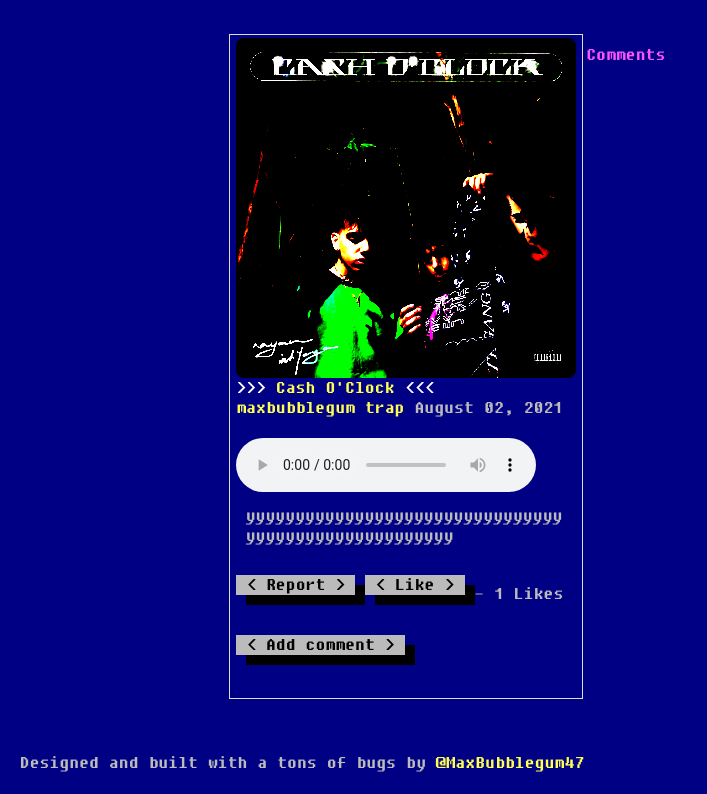
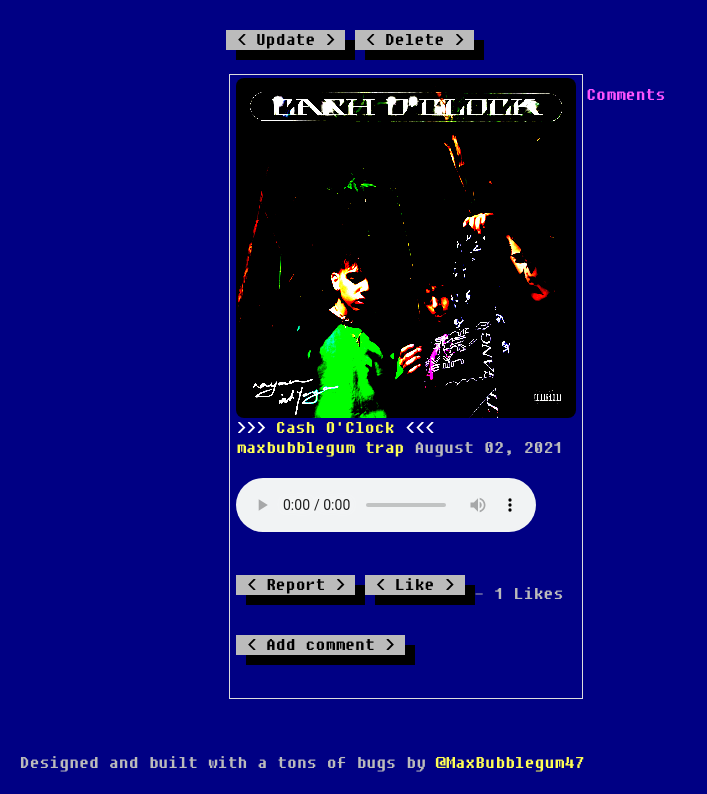
Before and after one commit to MaxBubblegum47/django_project, a Django app: page /post/9/ in a window 1280 px wide. Shown: the part 82-876 px from the top of the page, without its empty margins (0-707 px from the left). Run offline with Django 3.2, Linux system fonts and the light colour scheme; a user stored in the database is signed in; data comes from the database, SQL or seed files in the repository; some libraries are stand-ins or nearby versions.

Commit message:
Completed Search Bar + Adding edit/delete post functionality

```diff
--- a/blog/templates/post_detail.html
+++ b/blog/templates/post_detail.html
@@ -10,6 +10,12 @@
 
 
     <div class="center">
+            {% if object.author == user %}
+          <div>
+            <a class="btn btn-secondary btn-sm mt-1 mb-1" href="{% url 'post-update' object.id %}">Update</a>
+            <a class="btn btn-danger btn-sm mt-1 mb-1" href="{% url 'post-delete' object.id %}">Delete</a>
+          </div>
+        {% endif %}
         <ul class="thumbnails">
             <li class="span4">
                 <div class="thumbnail">
@@ -78,8 +84,6 @@
         </div>
 
                     <div class="caption">
-                        yyyyyyyyyyyyyyyyyyyyyyyyyyyyyyyy
-                        yyyyyyyyyyyyyyyyyyyyy
                     </div>
                     <p>
                     <form action="{% url 'like_post' post.pk %}" method = "POST">
--- a/blog/views.py
+++ b/blog/views.py
@@ -22,10 +22,13 @@ def SearchView(request):
         searched = request.POST['searched']
         venues_title = Post.objects.filter(title__icontains=searched)
         venues_author = Post.objects.filter(author__username__icontains=searched)
+        venues_tag = Post.objects.filter(author__blog_post__category__icontains=searched)
         if venues_title.exists():
             return render(request, 'search_venues.html', {'searched':searched, 'venues':venues_title})
         elif venues_author.exists():
             return render(request, 'search_venues.html', {'searched':searched, 'venues': venues_author})
+        elif venues_tag.exists():
+            return render(request, 'search_venues.html', {'searched':searched, 'venues':venues_tag})
     else:
         return render(request, 'search_venues.html', {})
 
```
